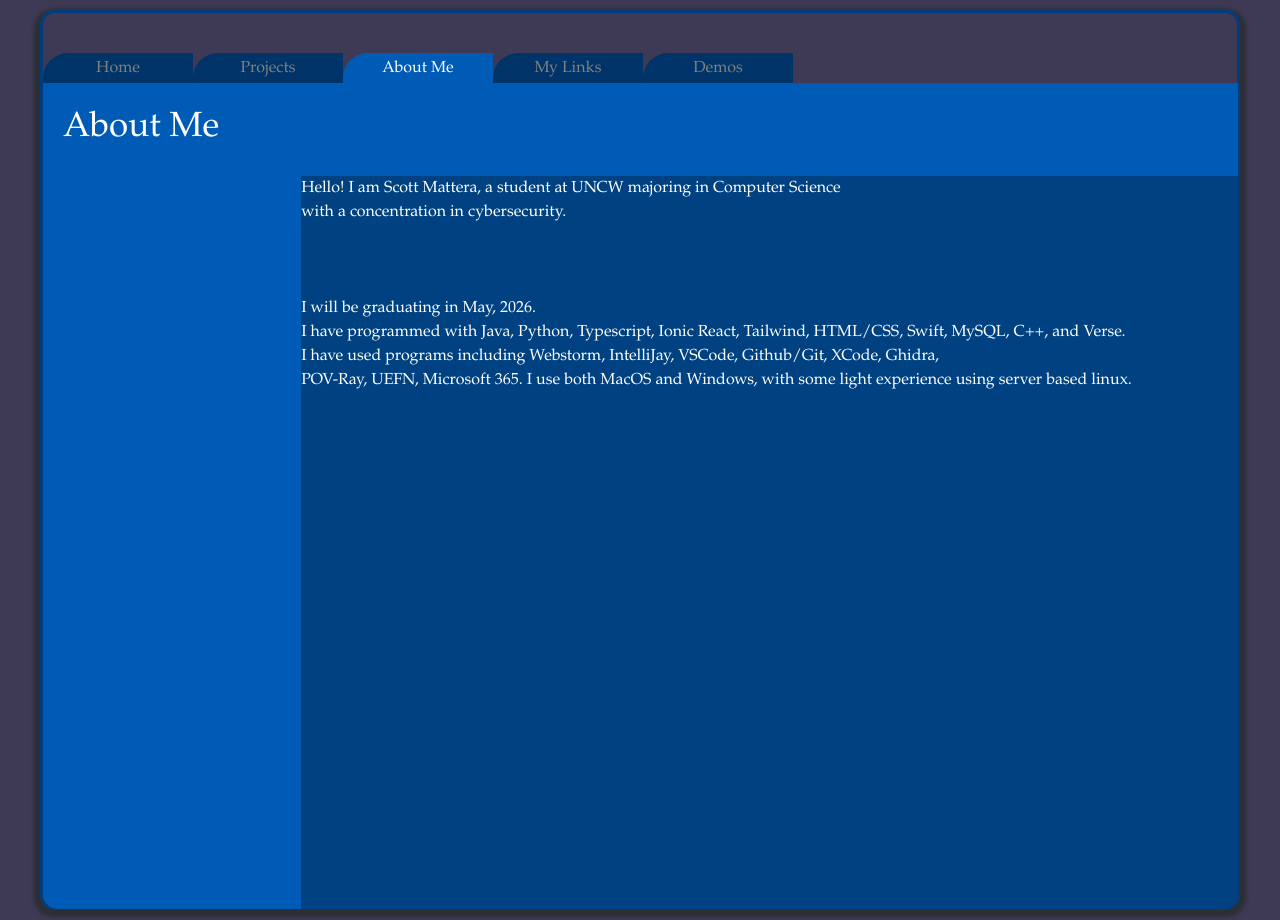
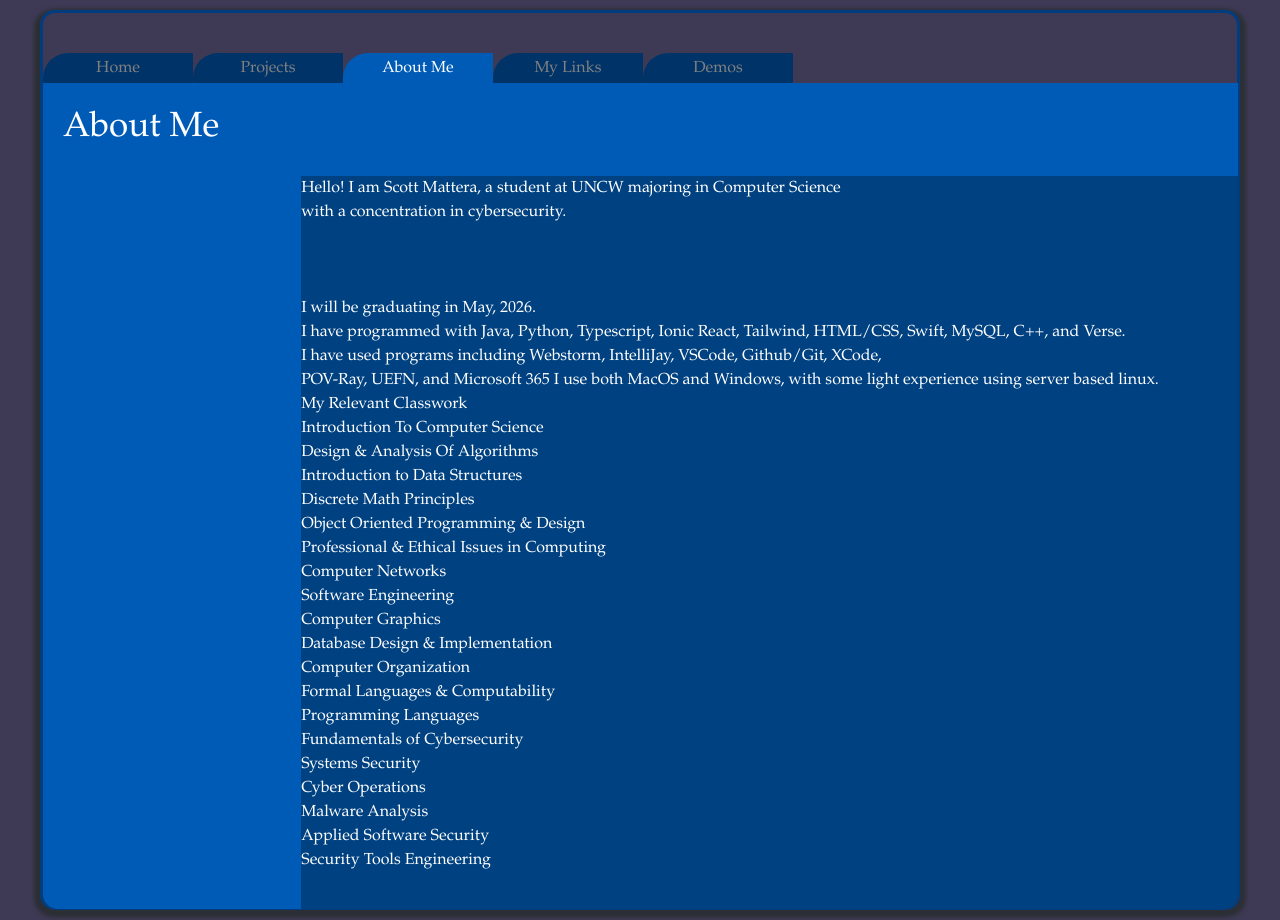
Before and after one commit to scottm213/scottmattera.net, a SvelteKit app: page /about in a window 1280 px wide. Built offline with nearby package versions, Linux system fonts and the light colour scheme.

Commit message:
update about me

```diff
--- a/src/routes/about/+page.svelte
+++ b/src/routes/about/+page.svelte
@@ -15,10 +15,32 @@
             concentration in cybersecurity.</p> <br> <br> <br>
         <p>I will be graduating in May, 2026. <br>
         I have programmed with Java, Python, Typescript, Ionic React, Tailwind, HTML/CSS, Swift, MySQL, C++, and Verse. <br>
-        I have used programs including Webstorm, IntelliJay, VSCode, Github/Git, XCode, Ghidra, <br>
-        POV-Ray, UEFN, Microsoft 365.
+        I have used programs including Webstorm, IntelliJay, VSCode, Github/Git, XCode, <br>
+        POV-Ray, UEFN, and Microsoft 365
         I use both MacOS and Windows, with some light experience using server based linux.</p>
+        <h3>My Relevant Classwork</h3>
+        <ul>
+            <li>Introduction To Computer Science</li>
+            <li>Design & Analysis Of Algorithms</li>
+            <li>Introduction to Data Structures</li>
+            <li>Discrete Math Principles</li>
+            <li>Object Oriented Programming & Design</li>
+            <li>Professional & Ethical Issues in Computing</li>
+            <li>Computer Networks</li>
+            <li>Software Engineering</li>
+            <li>Computer Graphics</li>
+            <li>Database Design & Implementation</li>
+            <li>Computer Organization</li>
+            <li>Formal Languages & Computability</li>
+            <li>Programming Languages</li>
+            <li>Fundamentals of Cybersecurity</li>
+            <li>Systems Security</li>
+            <li>Cyber Operations</li>
+            <li>Malware Analysis</li>
+            <li>Applied Software Security</li>
+            <li>Security Tools Engineering</li>
 
+        </ul>
     </div>
 </div>
 </div>
```
